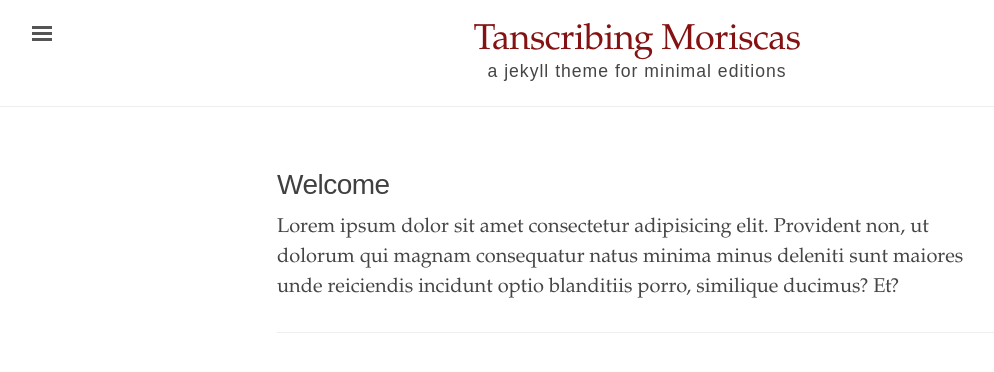
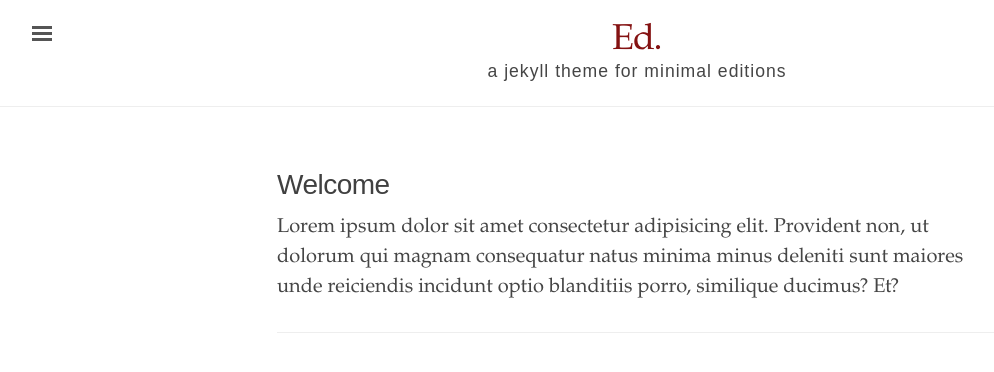
Before and after one commit to digbmc/moriscos-daimel, a Jekyll site: the page built from index.html, in a window 1280 px wide. Shown: the top 372 px of the page, without its empty margins (3-997 px from the left). Built offline with Jekyll 4.4.1, drawn with Linux system fonts in a browser that asks for light colours.

Commit message:
Undid edit to _config.yml.

```diff
--- a/_config.yml
+++ b/_config.yml
@@ -1,7 +1,7 @@
 # Built with Jekyll 3.6.0
 
 # Setup
-title:               Tanscribing Moriscas
+title:               Ed.
 tagline:             'a jekyll theme for minimal editions'
 description:         'Ed is a Jekyll theme designed for textual editors based on minimal computing principles, and focused on legibility and flexibility.'
 url:                 'http://minicomp.github.io'
```
